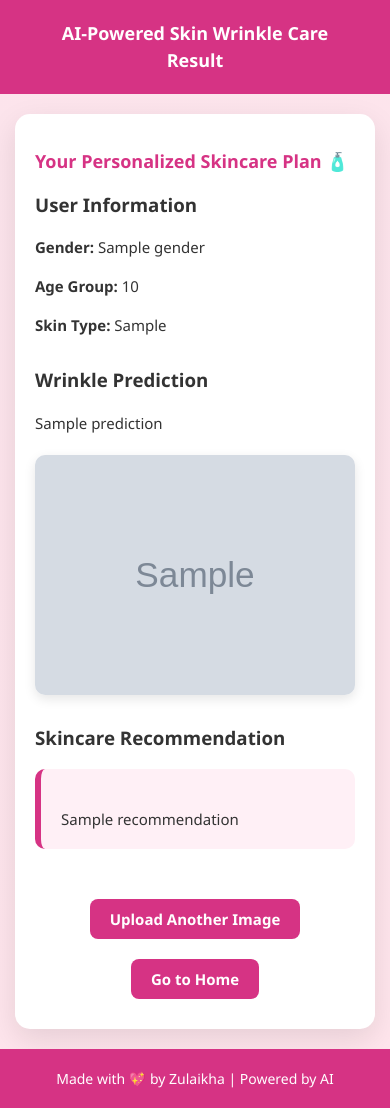
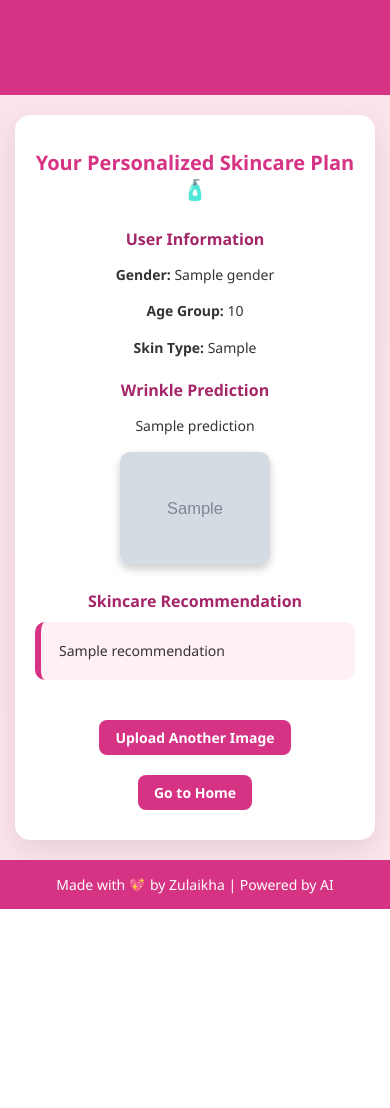
Before and after one commit to akhialuz/wrinkle-webapp, a Flask app: template templates/result.html in a window 390 px wide. After the commit the page ends 909 px from the top, so only its background shows below. Run offline with Flask 3, Linux system fonts and the light colour scheme; the template is opened without the code that fills it: most values are stand-ins (such as "Sample title", 1, 10 or a date in 2020); grey boxes marked "Sample" are stand-in pictures.

Commit message:
Update result.html

```diff
--- a/templates/result.html
+++ b/templates/result.html
@@ -11,18 +11,14 @@
             padding: 0;
             color: #333;
         }
+
         header, footer {
             background-color: #d63384;
             color: white;
             text-align: center;
-            padding: 20px;
+            padding: 15px 30px;
         }
-        header h1 {
-            font-size: 20px;
-            margin: 0 auto;
-            max-width: 900px;
-            line-height: 1.5;
-        }
+
         .container {
             max-width: 800px;
             background: white;
@@ -31,73 +27,106 @@
             border-radius: 15px;
             box-shadow: 0 10px 30px rgba(0,0,0,0.1);
         }
-        h2 {
+
+        h1 {
             color: #d63384;
-            margin-bottom: 15px;
+            margin-bottom: 25px;
+            text-align: center;
+            font-size: 22px;
         }
+
         .section {
-            margin-bottom: 30px;
+            margin-bottom: 20px;
         }
+
+        .section h2 {
+            color: #a52668;
+            font-size: 18px;
+            margin-bottom: 10px;
+            text-align: center;
+        }
+
         .section p {
-            font-size: 16px;
+            font-size: 15px;
             line-height: 1.6;
+            text-align: center;
         }
+
         img {
             display: block;
-            margin: 20px auto;
-            max-width: 100%;
-            height: auto;
+            margin: 15px auto 25px;
+            max-width: 180px;
             border-radius: 10px;
-            box-shadow: 0 4px 12px rgba(0,0,0,0.1);
+            box-shadow: 0 4px 8px rgba(0,0,0,0.2);
         }
+
         .recommendation {
             background: #fff0f6;
-            padding: 20px;
+            padding: 18px;
             border-left: 6px solid #d63384;
             border-radius: 10px;
-            font-size: 16px;
-            white-space: pre-line;
+            font-size: 15px;
+            line-height: 1.6;
+            max-height: 220px;
+            overflow-y: auto;
         }
+
         .button-group {
             text-align: center;
-            margin-top: 40px;
+            margin-top: 30px;
         }
+
         .button-group a {
             display: inline-block;
             margin: 10px;
             background: #d63384;
             color: white;
             text-decoration: none;
-            padding: 12px 30px;
+            padding: 10px 20px;
             border-radius: 8px;
             font-weight: bold;
+            font-size: 15px;
         }
+
         .button-group a:hover {
             background: #c2185b;
         }
+
         footer p {
             margin: 0;
             font-size: 14px;
         }
 
+        /* Mobile tweaks */
         @media (max-width: 600px) {
-            header h1 {
-                font-size: 18px;
-                padding: 0 15px;
-            }
             .container {
                 margin: 20px 15px;
                 padding: 20px;
             }
-            h2 {
-                font-size: 18px;
+
+            h1 {
+                font-size: 20px;
             }
+
+            .section h2 {
+                font-size: 16px;
+            }
+
             .section p, .recommendation {
-                font-size: 15px;
+                font-size: 14px;
             }
+
+            .recommendation {
+                max-height: 180px;
+            }
+
             .button-group a {
-                font-size: 15px;
-                padding: 10px 20px;
+                font-size: 14px;
+                padding: 8px 16px;
+            }
+
+            img {
+                max-width: 150px;
             }
         }
     </style>
@@ -105,27 +134,27 @@
 <body>
 
     <header>
-        <h1>AI-Powered Skin Wrinkle Care Result</h1>
+        <h1>AI-Powered Skin Wrinkle Care</h1>
     </header>
 
     <div class="container">
-        <h2>Your Personalized Skincare Plan 🧴</h2>
+        <h1>Your Personalized Skincare Plan 🧴</h1>
 
         <div class="section">
-            <h3>User Information</h3>
+            <h2>User Information</h2>
             <p><strong>Gender:</strong> {{ gender }}</p>
             <p><strong>Age Group:</strong> {{ age }}</p>
             <p><strong>Skin Type:</strong> {{ skin_type }}</p>
         </div>
 
         <div class="section">
-            <h3>Wrinkle Prediction</h3>
+            <h2>Wrinkle Prediction</h2>
             <p>{{ prediction }}</p>
             <img src="{{ uploaded_image }}" alt="Uploaded Image">
         </div>
 
         <div class="section">
-            <h3>Skincare Recommendation</h3>
+            <h2>Skincare Recommendation</h2>
             <div class="recommendation">
                 {{ recommendation }}
             </div>
```
